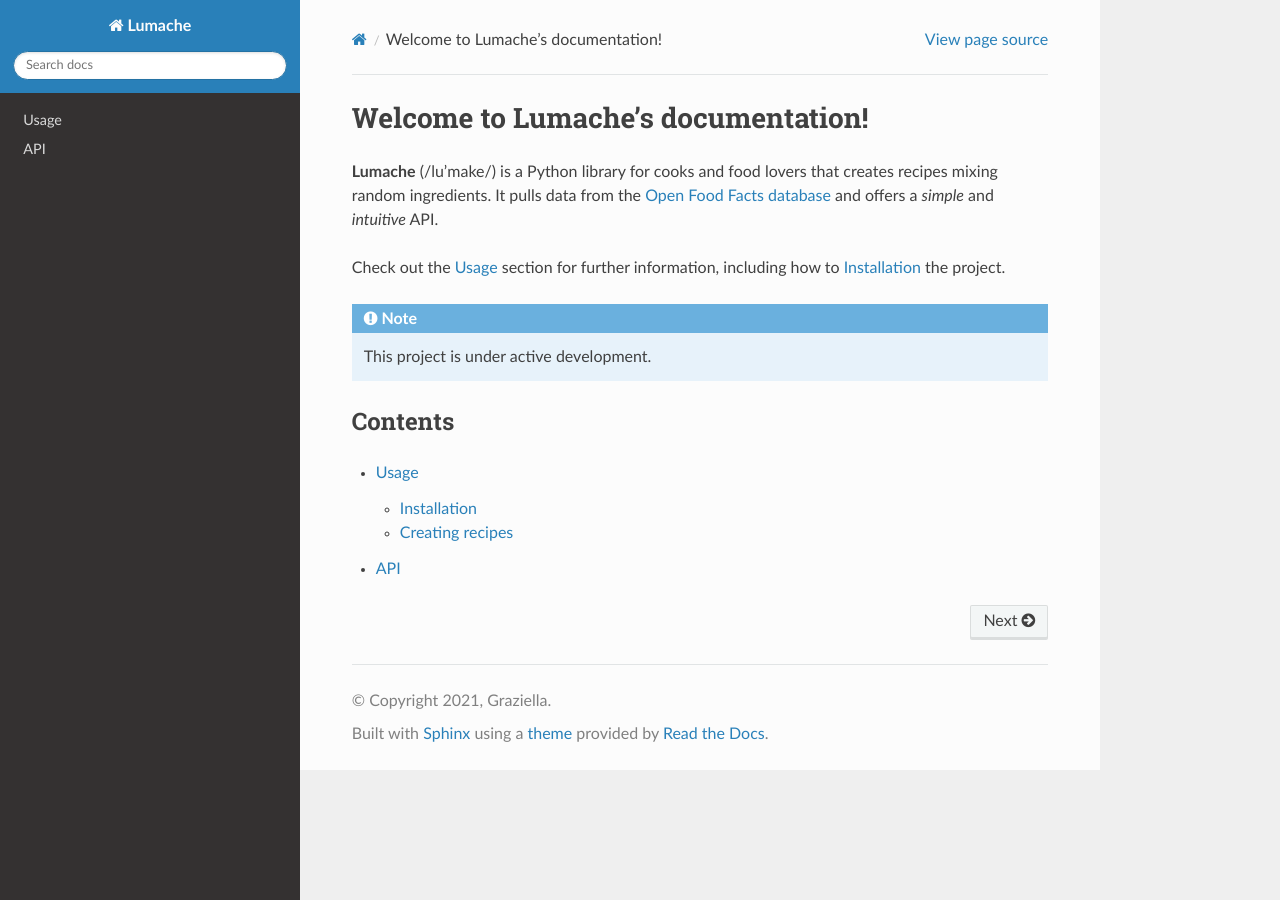
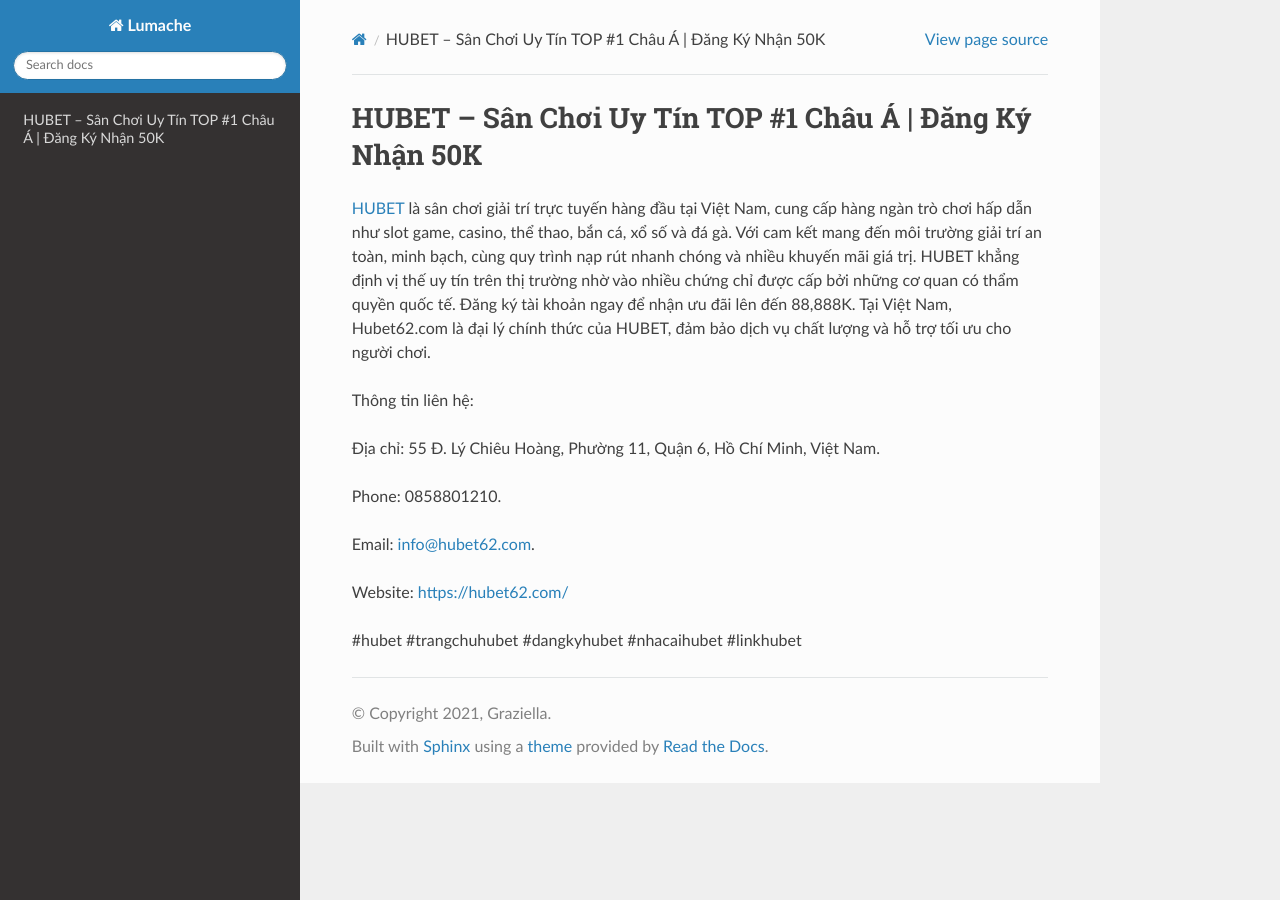
Before and after one commit to amaradasgupta3/hubet62com, a Sphinx documentation site: the page built from docs/source/index.rst, in a window 1280 px wide. Built offline with Sphinx 7.4.7 and the Read the Docs theme 3.1.0, drawn with Linux system fonts in a browser that asks for light colours.

Commit message:
Update index.rst

```diff
--- a/docs/source/index.rst
+++ b/docs/source/index.rst
@@ -1,22 +1,16 @@
-Welcome to Lumache's documentation!
+HUBET – Sân Chơi Uy Tín TOP #1 Châu Á | Đăng Ký Nhận 50K
 ===================================
 
-**Lumache** (/lu'make/) is a Python library for cooks and food lovers
-that creates recipes mixing random ingredients.
-It pulls data from the `Open Food Facts database <https://world.openfoodfacts.org/>`_
-and offers a *simple* and *intuitive* API.
+`HUBET <https://hubet62.com/>`_ là sân chơi giải trí trực tuyến hàng đầu tại Việt Nam, cung cấp hàng ngàn trò chơi hấp dẫn như slot game, casino, thể thao, bắn cá, xổ số và đá gà. Với cam kết mang đến môi trường giải trí an toàn, minh bạch, cùng quy trình nạp rút nhanh chóng và nhiều khuyến mãi giá trị. HUBET khẳng định vị thế uy tín trên thị trường nhờ vào nhiều chứng chỉ được cấp bởi những cơ quan có thẩm quyền quốc tế. Đăng ký tài khoản ngay để nhận ưu đãi lên đến 88,888K. Tại Việt Nam, Hubet62.com là đại lý chính thức của HUBET, đảm bảo dịch vụ chất lượng và hỗ trợ tối ưu cho người chơi.
 
-Check out the :doc:`usage` section for further information, including
-how to :ref:`installation` the project.
+Thông tin liên hệ:
 
-.. note::
+Địa chỉ: 55 Đ. Lý Chiêu Hoàng, Phường 11, Quận 6, Hồ Chí Minh, Việt Nam.
 
-   This project is under active development.
+Phone: 0858801210.
 
-Contents
---------
+Email: info@hubet62.com.
 
-.. toctree::
+Website: https://hubet62.com/
 
-   usage
-   api
+#hubet #trangchuhubet #dangkyhubet #nhacaihubet #linkhubet
```
